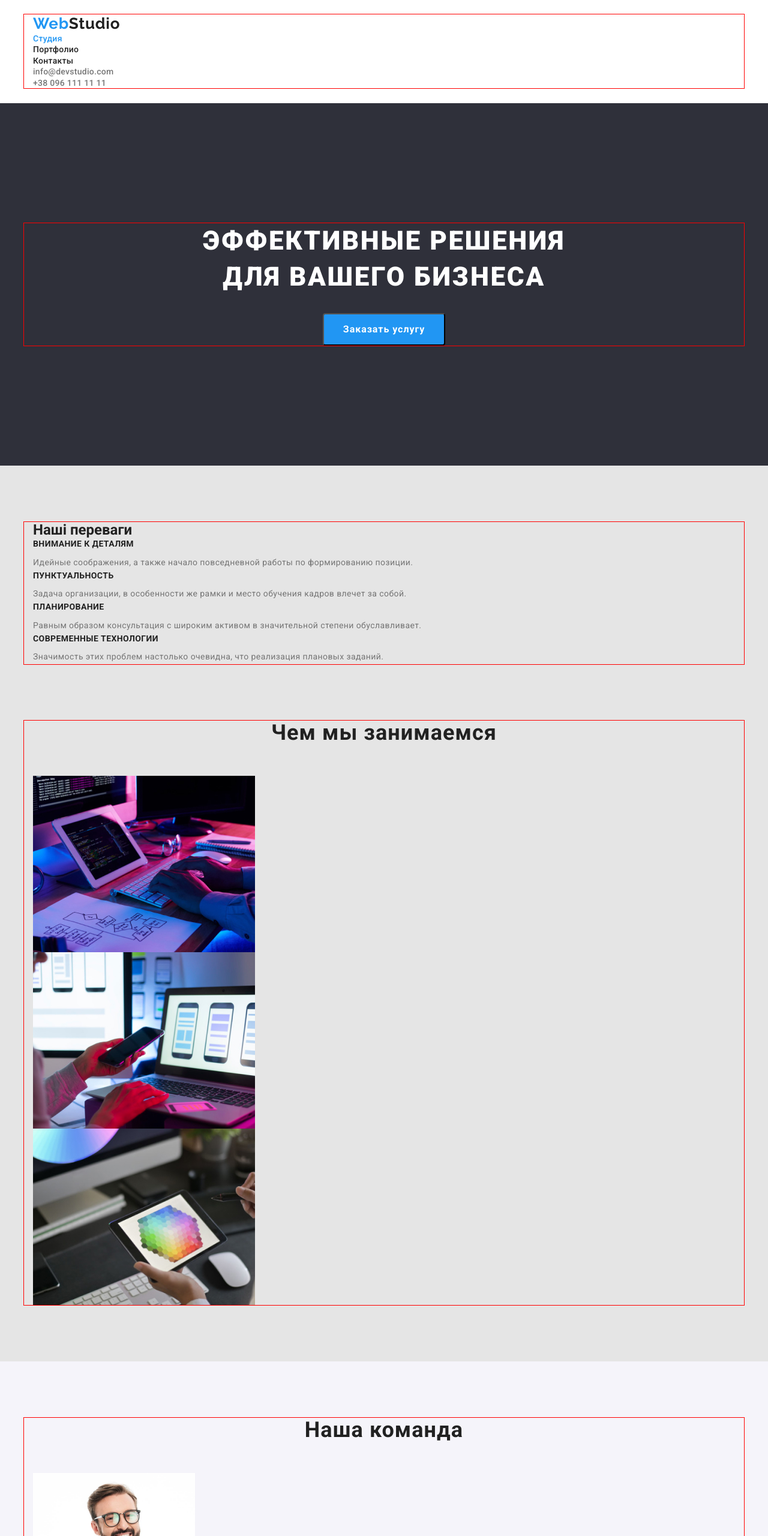
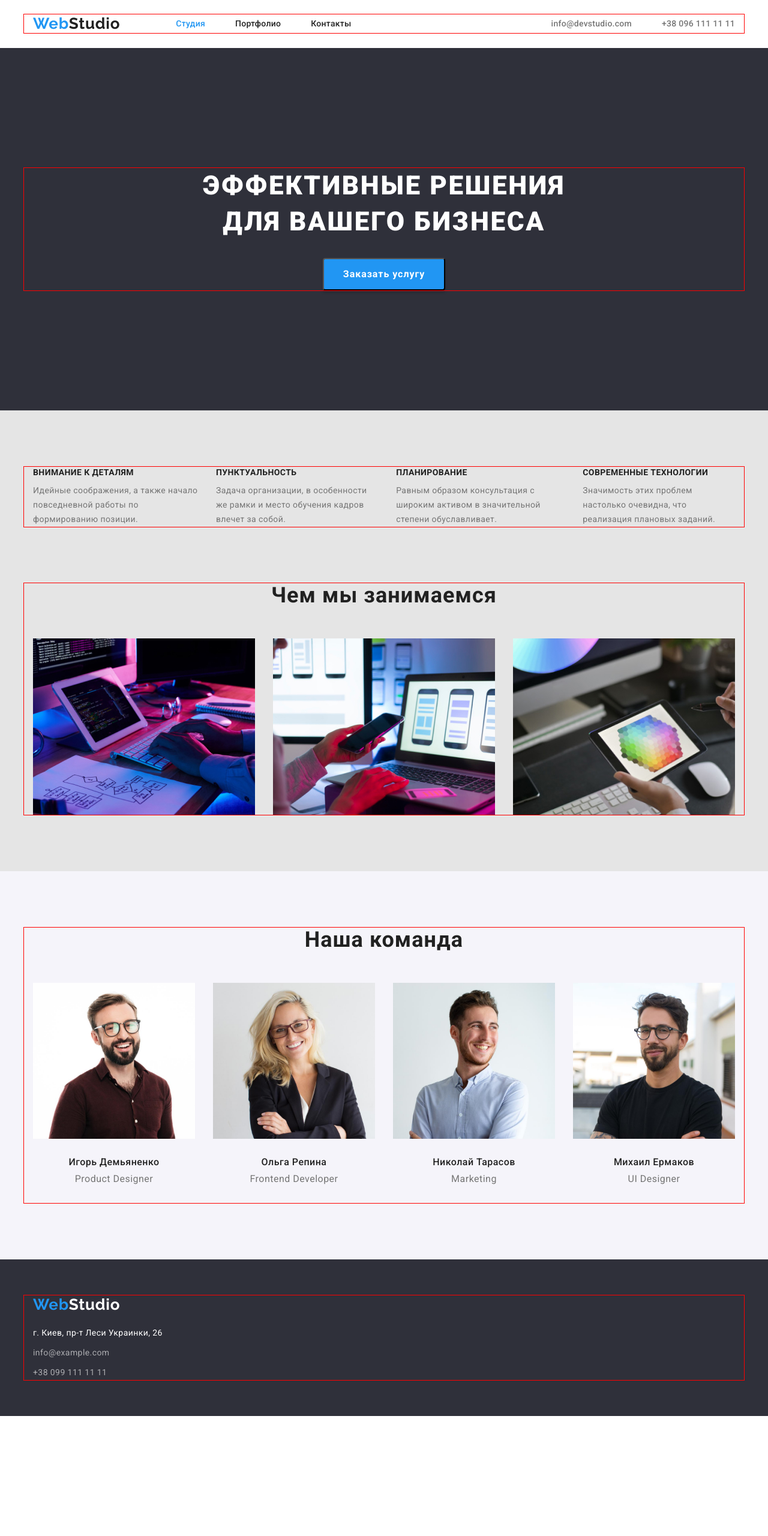
Before and after one commit to Yevhen999/goit-markup-hw-03, a plain HTML site: page index.html in a window 1280 px wide. Shown: the top 2560 px of the page at 60% size. After the commit the page ends 2360 px from the top, so only its background shows below. Drawn offline with nearby package versions, Linux system fonts and the light colour scheme.

Commit message:
add flex studio

```diff
--- a/css/styles.css
+++ b/css/styles.css
@@ -80,8 +80,34 @@ body {
 
 /* nav */
 
+.header-content {
+  display: flex;
+  align-items: center;
+}
+
+.main-nav {
+  display: flex;
+  align-items: center;
+}
+
 .nav-list {
+  display: flex;
+  margin-left: 93px;
+
   color: var(--first-color);
+}
+
+.nav-list .item:not(:last-child) {
+  margin-right: 50px;
+}
+
+.nav-contacts {
+  display: flex;
+  margin-left: auto;
+}
+
+.nav-contacts .item:not(:last-child) {
+  margin-right: 50px;
 }
 
 .nav-list-item,
@@ -157,6 +183,8 @@ body {
   display: block;
   border-radius: 4px;
   padding: 10px 32px;
+
+  box-shadow: 0px 4px 4px rgba(0, 0, 0, 0.15);
 }
 
 .hero-btn:hover,
@@ -165,10 +193,23 @@ body {
 }
 
 /* feauters */
+
+.feauters h2 {
+  display: none;
+}
+
 .feauters {
   background-color: var(--first-background-color);
   padding-top: 94px;
   padding-bottom: 94px;
+}
+
+.feauters-list {
+  display: flex;
+}
+
+.feauters-list .item:not(:last-child) {
+  margin-right: 30px;
 }
 
 .feauters-title {
@@ -198,6 +239,16 @@ body {
 .about-title {
   color: var(--first-color);
   margin-bottom: 50px;
+  margin-right: auto;
+  margin-left: auto;
+}
+
+.about-list {
+  display: flex;
+}
+
+.about-list .item:not(:last-child) {
+  margin-right: 30px;
 }
 
 .about-img {
@@ -222,9 +273,21 @@ body {
 }
 
 .team-title {
+  margin-right: auto;
+  margin-left: auto;
+
   color: var(--first-color);
 
   margin-bottom: 50px;
+}
+
+.team-list {
+  display: flex;
+  justify-content: space-between;
+}
+
+.team-img {
+  display: block;
 }
 
 .team-text {
--- a/index.html
+++ b/index.html
@@ -24,22 +24,28 @@
     <!--Шапка-->
     <header class="header">
       <!--nav-->
-      <div class="container">
-        <nav>
+      <div class="header-content container">
+        <nav class="main-nav">
           <a href="./index.html" class="logo link"><span class="logo-web">Web</span>Studio</a>
           <ul class="nav-list list">
-            <li><a href="./index.html" class="nav-list-item link current">Студия</a></li>
-            <li><a href="./portfolio.html" class="nav-list-item link">Портфолио</a></li>
-            <li><a href="" class="nav-list-item link">Контакты</a></li>
+            <li class="item">
+              <a href="./index.html" class="nav-list-item link current">Студия</a>
+            </li>
+            <li class="item">
+              <a href="./portfolio.html" class="nav-list-item link">Портфолио</a>
+            </li>
+            <li class="item"><a href="" class="nav-list-item link">Контакты</a></li>
           </ul>
         </nav>
         <ul class="nav-contacts list">
-          <li>
+          <li class="item">
             <a href="mailto:info@devstudio.com" class="nav-contacts-list link"
               >info@devstudio.com</a
             >
           </li>
-          <li><a href="tel:+380961111111" class="nav-contacts-list link">+38 096 111 11 11</a></li>
+          <li class="item">
+            <a href="tel:+380961111111" class="nav-contacts-list link">+38 096 111 11 11</a>
+          </li>
         </ul>
       </div>
     </header>
@@ -55,26 +61,26 @@
       <section class="feauters">
         <div class="container">
           <h2>Наші переваги</h2>
-          <ul class="list">
-            <li>
+          <ul class="feauters-list list">
+            <li class="item">
               <h3 class="feauters-title">Внимание к деталям</h3>
               <p class="feauters-text">
                 Идейные соображения, а также начало повседневной работы по формированию позиции.
               </p>
             </li>
-            <li>
+            <li class="item">
               <h3 class="feauters-title">Пунктуальность</h3>
               <p class="feauters-text">
                 Задача организации, в особенности же рамки и место обучения кадров влечет за собой.
               </p>
             </li>
-            <li>
+            <li class="item">
               <h3 class="feauters-title">Планирование</h3>
               <p class="feauters-text">
                 Равным образом консультация с широким активом в значительной степени обуславливает.
               </p>
             </li>
-            <li>
+            <li class="item">
               <h3 class="feauters-title">Современные технологии</h3>
               <p class="feauters-text">
                 Значимость этих проблем настолько очевидна, что реализация плановых заданий.
@@ -87,14 +93,14 @@
       <section class="about">
         <div class="container">
           <h2 class="about-title">Чем мы занимаемся</h2>
-          <ul class="list">
-            <li>
+          <ul class="about-list list">
+            <li class="item">
               <img src="./images/programming.jpg" alt="programming" class="about-img" width="370" />
             </li>
-            <li>
+            <li class="item">
               <img src="./images/connection.jpg" alt="connection" class="about-img" width="370" />
             </li>
-            <li>
+            <li class="item">
               <img src="./images/design.jpg" alt="design" class="about-img" width="370" />
             </li>
           </ul>
@@ -104,30 +110,40 @@
       <section class="team">
         <div class="container">
           <h2 class="team-title">Наша команда</h2>
-          <ul class="list">
-            <li>
-              <img src="./images/product-d1.jpg" alt="product-designer" width="270" />
+          <ul class="team-list list">
+            <li class="item">
+              <img
+                src="./images/product-d1.jpg"
+                alt="product-designer"
+                class="team-img"
+                width="270"
+              />
               <div class="team-text">
                 <h3 class="team-name">Игорь Демьяненко</h3>
                 <p class="team-proffession">Product Designer</p>
               </div>
             </li>
-            <li>
-              <img src="./images/developer1.jpg" alt="frontend-developer" width="270" />
+            <li class="item">
+              <img
+                src="./images/developer1.jpg"
+                alt="frontend-developer"
+                class="team-img"
+                width="270"
+              />
               <div class="team-text">
                 <h3 class="team-name">Ольга Репина</h3>
                 <p class="team-proffession">Frontend Developer</p>
               </div>
             </li>
-            <li>
-              <img src="./images/marketing1.jpg" alt="marketing" width="270" />
+            <li class="item">
+              <img src="./images/marketing1.jpg" alt="marketing" class="team-img" width="270" />
               <div class="team-text">
                 <h3 class="team-name">Николай Тарасов</h3>
                 <p class="team-proffession">Marketing</p>
               </div>
             </li>
-            <li>
-              <img src="./images/ui-d1.jpg" alt="ui-designer" width="270" />
+            <li class="item">
+              <img src="./images/ui-d1.jpg" alt="ui-designer" class="team-img" width="270" />
               <div class="team-text">
                 <h3 class="team-name">Михаил Ермаков</h3>
                 <p class="team-proffession">UI Designer</p>
```
